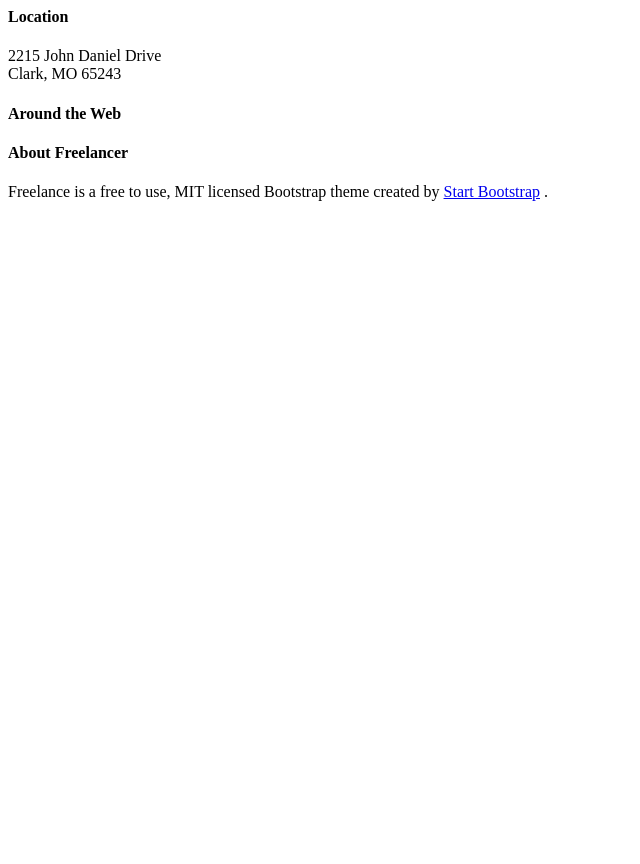
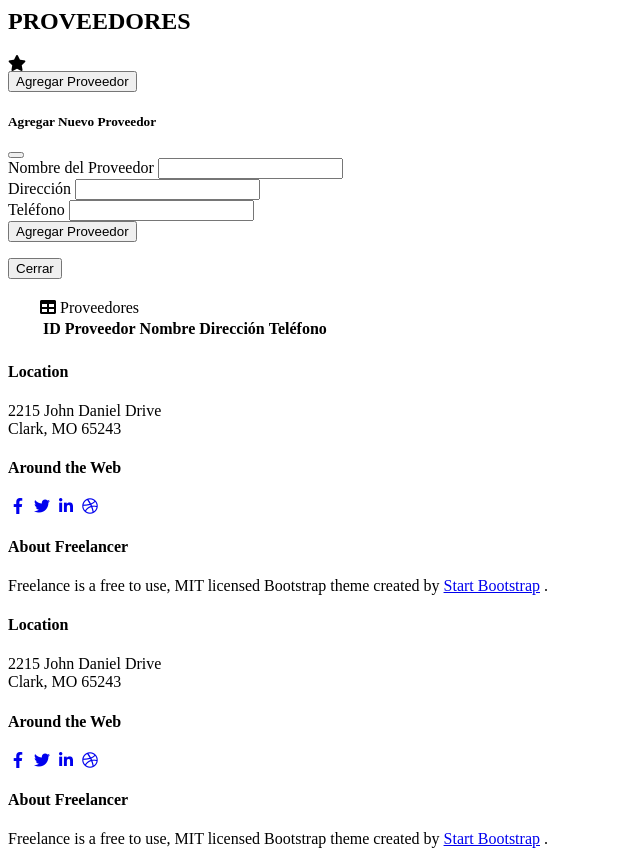
Before and after one commit to AndyMorales17/proyecto-clinica-daw, a PHP site: the page made by vistas/administrador/proveedores.php in a window 1280 px wide. Shown: the whole page, without its empty margins (0-640 px from the left). Before the commit the page ends 201 px from the top, so only its background shows below. Run offline with PHP 8.4, Linux system fonts and the light colour scheme; the template is opened without the code that fills it, so the values that code supplies are empty; some libraries are stand-ins or nearby versions.

Commit message:
proveedor

```diff
--- a/index.php
+++ b/index.php
@@ -4,6 +4,7 @@ if (!defined("URL")) define("URL", "http://localhost/proyecto-clinica-daw/");
 require_once("Modelo/Producto.php");
 require_once("controladores/contenido.php");
 require_once("controladores/controler_producto.php");
+require_once("controladores/controler_proveedor.php");
 require_once("controladores/controle_categoria.php");
 
 require_once("vistas/administrador/index.php");
--- a/vistas/administrador/proveedores.php
+++ b/vistas/administrador/proveedores.php
@@ -0,0 +1,126 @@
+    <?php
+      $controlador_proveedor= new controler_proveedor();
+      $proveedores = $controlador_proveedor->listar();
+    ?>
+
+    <style>
+        .data-table-container {
+            margin: 20px auto;
+            max-width: 1200px;
+        }
+    </style>
+    <link href="https://cdnjs.cloudflare.com/ajax/libs/font-awesome/5.15.4/css/all.min.css" rel="stylesheet">
+    <link href="https://cdn.jsdelivr.net/npm/simple-datatables@7.1.2/dist/style.css" rel="stylesheet" crossorigin="anonymous">
+    <!-- Portfolio Section-->
+    <section class="page-section portfolio mt-5 mb-5" id="portfolio">
+        <div class="container">
+            <!-- Portfolio Section Heading-->
+            <h2 class="page-section-heading text-center text-uppercase text-secondary mb-0">PROVEEDORES</h2>
+            <!-- Icon Divider-->
+            <div class="divider-custom">
+                <div class="divider-custom-line"></div>
+                <div class="divider-custom-icon"><i class="fas fa-star"></i></div>
+                <div class="divider-custom-line"></div>
+            </div>
+
+            <div class="container mt-5">
+    <!-- Botón para abrir el modal -->
+    <button type="button" class="btn btn-primary" data-bs-toggle="modal" data-bs-target="#addSupplierModal">
+        Agregar Proveedor
+    </button>
+</div>
+
+<!-- Modal para agregar proveedor -->
+<div class="modal fade" id="addSupplierModal" tabindex="-1" aria-labelledby="addSupplierModalLabel" aria-hidden="true">
+    <div class="modal-dialog">
+        <div class="modal-content">
+            <div class="modal-header">
+                <h5 class="modal-title" id="addSupplierModalLabel">Agregar Nuevo Proveedor</h5>
+                <button type="button" class="btn-close" data-bs-dismiss="modal" aria-label="Close"></button>
+            </div>
+            <div class="modal-body">
+                <form id="addSupplierForm" action="add_supplier.php" method="post">
+                    <div class="mb-3">
+                        <label for="nombre" class="form-label">Nombre del Proveedor</label>
+                        <input type="text" class="form-control" name="nombre" id="nombre" required>
+                    </div>
+                    <div class="mb-3">
+                        <label for="direccion" class="form-label">Dirección</label>
+                        <input type="text" class="form-control" name="direccion" id="direccion" required>
+                    </div>
+                    <div class="mb-3">
+                        <label for="telefono" class="form-label">Teléfono</label>
+                        <input type="text" class="form-control" name="telefono" id="telefono" required>
+                    </div>
+                    <button type="submit" class="btn btn-primary">Agregar Proveedor</button>
+                </form>
+            </div>
+            <div class="modal-footer">
+                <button type="button" class="btn btn-secondary" data-bs-dismiss="modal">Cerrar</button>
+            </div>
+        </div>
+    </div>
+</div>
+
+            <div class="container mt-3">
+        <div class="data-table-container">
+            <div class="card mb-4">
+                <div class="card-header">
+                    <i class="fas fa-table me-1"></i>
+                    Proveedores
+                </div>
+                <div class="card-body">
+                    <table id="datatablesSimple" class="table table-striped table-bordered">
+                        <thead class="thead-dark">
+                            <tr>
+                                <th>ID Proveedor</th>
+                                <th>Nombre</th>
+                                <th>Dirección</th>
+                                <th>Teléfono</th>
+                            </tr>
+                        </thead>
+
+                        <tbody>
+                        <?php foreach ($proveedores as $proveedor): ?>
+                      <tr>
+                    <td><?php echo htmlspecialchars($proveedor['id_proveedor']); ?></td>
+                    <td><?php echo htmlspecialchars($proveedor['Nombre']); ?></td>
+                    <td><?php echo htmlspecialchars($proveedor['Dirección']); ?></td>
+                    <td><?php echo htmlspecialchars($proveedor['Teléfono']); ?></td>
+                        </tr>
+                        <?php endforeach; ?>
+                        </tbody>
+                    </table>
+                </div>
+            </div>
+        </div>
+    </div>
+
+    <script src="https://cdn.jsdelivr.net/npm/bootstrap@5.2.3/dist/js/bootstrap.bundle.min.js" crossorigin="anonymous"></script>
+    <script src="https://cdn.jsdelivr.net/npm/simple-datatables@7.1.2/dist/umd/simple-datatables.min.js" crossorigin="anonymous"></script>
+    <script>
+                window.addEventListener('DOMContentLoaded', event => {
+                    const datatablesSimple = document.getElementById('datatablesSimple');
+                    if (datatablesSimple) {
+                        new simpleDatatables.DataTable(datatablesSimple, {
+                            labels: {
+                                placeholder: "Buscar...",
+                                perPage: "resultados por página",
+                                noRows: "No hay resultados",
+                                info: "Mostrando {start} a {end} de {rows} resultados"
+
+                            }
+                        });
+                    }
+                });
+            </script>
+
+
+    </section>
+
+    <!-- Footer-->
+    <footer class="footer text-center">
+        <?php
+            require_once("pie.php");
+        ?>
+    </footer>
```
Also changed, not shown: controladores/controler_proveedor.php (added, +20 -0 lines).
